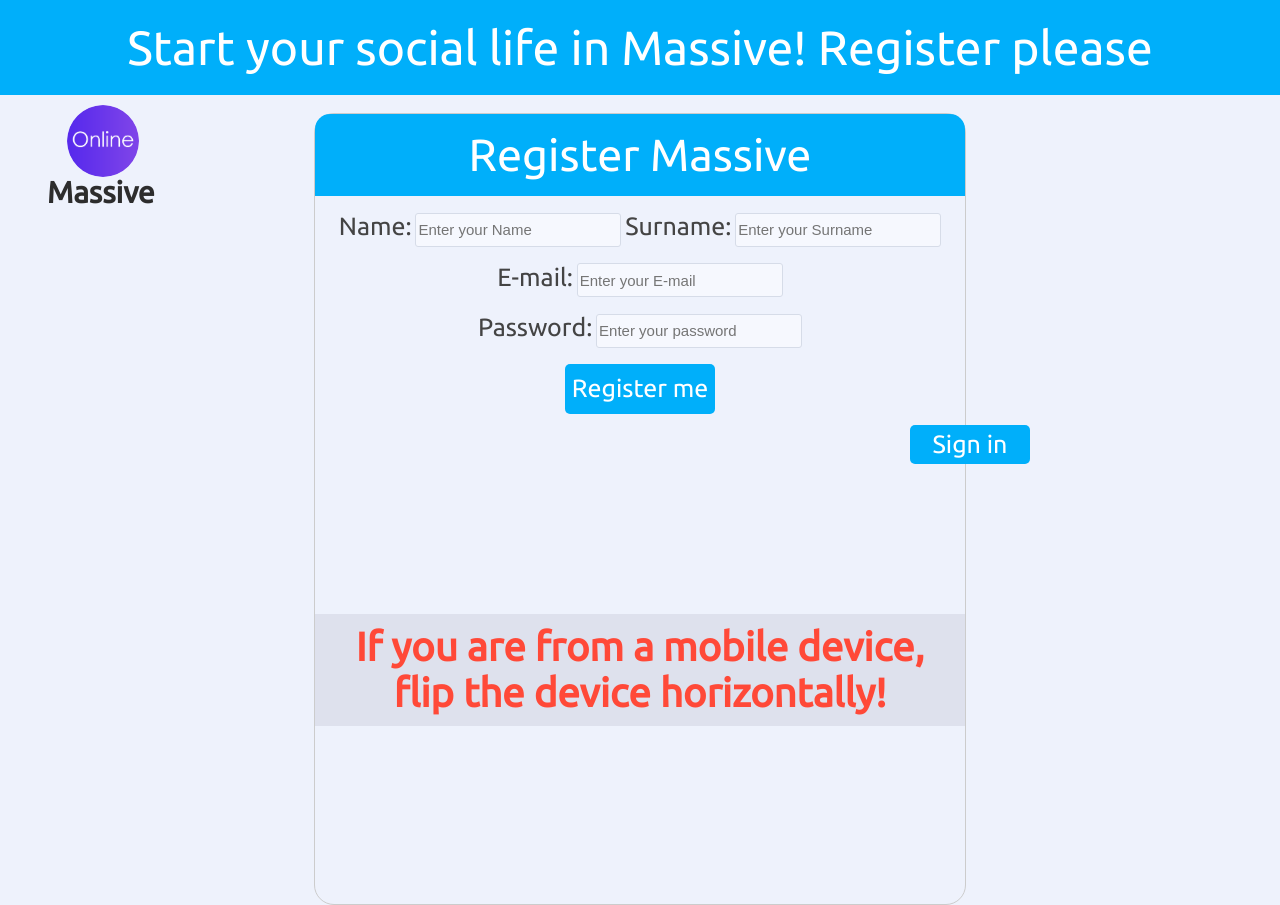
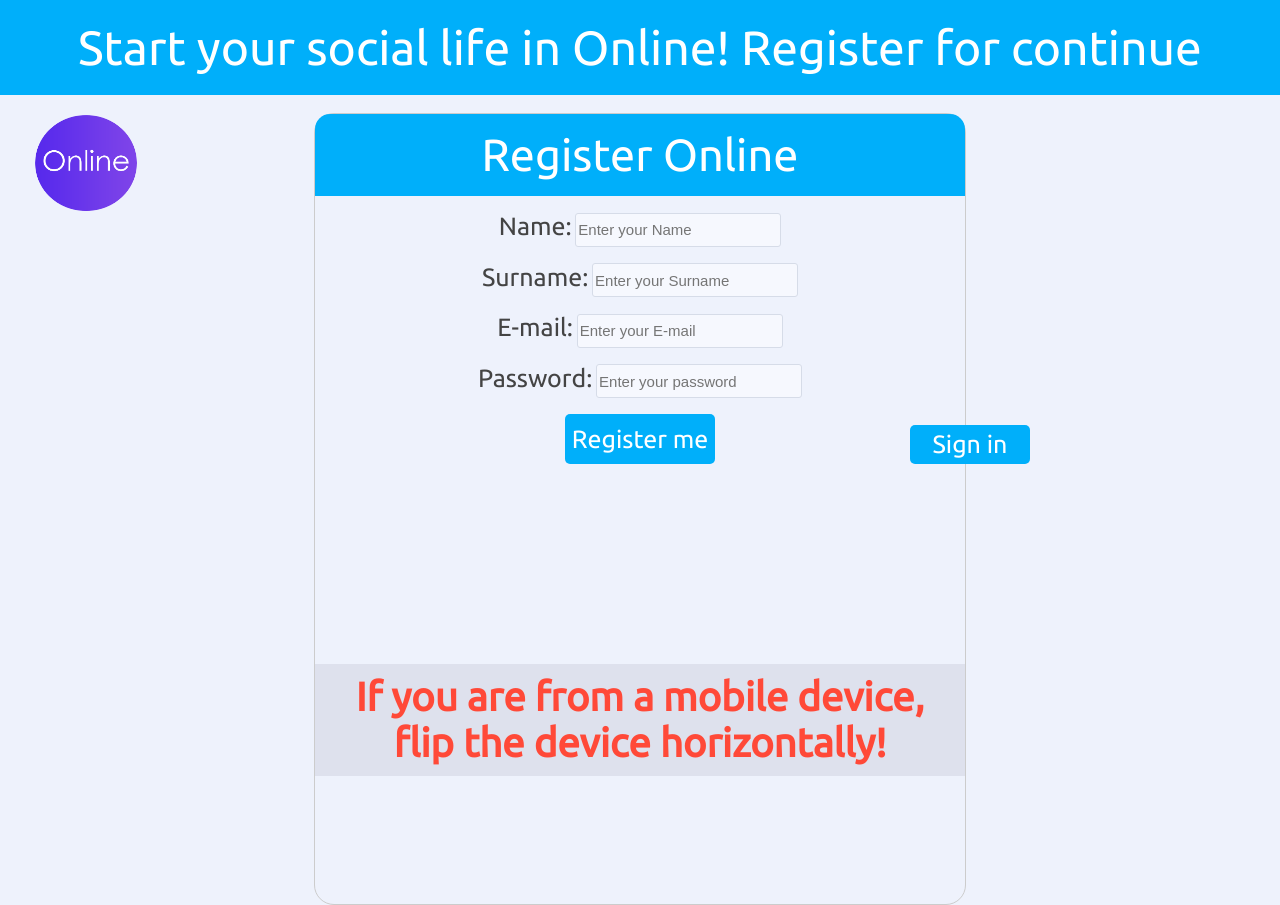
Before and after one commit to accone/Massive.com, a website: page index.html in a window 1280 px wide. Drawn offline with Linux system fonts and the light colour scheme.

Commit message:
Update index.html

```diff
--- a/index.html
+++ b/index.html
@@ -4,7 +4,7 @@
 
 <head>
     <meta charset="utf-8" />
-    <title>Register Massive</title>
+    <title>Register Online</title>
     <link rel="icon" href="img/icon.png">
     <link rel="stylesheet" href="style.css" />
     <link href="https://fonts.googleapis.com/css?family=Ubuntu&display=swap" rel="stylesheet">
@@ -13,15 +13,13 @@
 <body>
 
     <div class="con1">
-        <center><font size="7" color="#ffffff">Start your social life in Massive! Register please</font></center>
+        <center><font size="7" color="#ffffff">Start your social life in Online! Register for continue</font></center>
     </div>
-    <img src="img/icon.png" style="width: 72px; height: 72px; border-radius: 100px; margin: 10px 67px; position: absolute;">
-    <h2 style="margin: 80px 47px; position: absolute;">Massive</h2>
-        <a href="#" class="bsi" id="signin">Sign in</a>
+    <img src="img/icon.png" style="width: 102px; height: 96px; border-radius: 100px; margin: 20px 35px; position: absolute;">
     <br>
     <center>
         <div class="container1">
-          <div class="Msr">Register Massive</div>
+          <div class="Msr">Register Online</div>
             <div class="container">
                 <p>
                     <form>
@@ -30,6 +28,12 @@
                                 <div class="form-group">
                                     <label for="name">Name:</label>
                                     <input type="text" class="form-control" id="name" placeholder="Enter your Name">
+                                </div>
+                            </p>
+                        </center>
+                        <center>
+                            <p>
+                                <div class="form-group">
                                     <label for="surname">Surname:</label>
                                     <input type="text" class="form-control" id="surname" placeholder="Enter your Surname">
                                 </div>
@@ -56,6 +60,9 @@
                             <button type="submit" class="btn btn-primary" id="add">Register me</button>
                         </center>
 
+                        <p>
+                            <a href="https://accounts.google.com/signin/v2/identifier?hl=ru&continue=https%3A%2F%2Fwww.google.com%3Fhl%3Dru&flowName=GlifWebSignIn&flowEntry=AddSession" class="bsi" id="signin">Sign in</a>
+                        </p>
                     </form>
                     </p>
                 <h1>If you are from a mobile device, flip the device horizontally!</h1>
```
